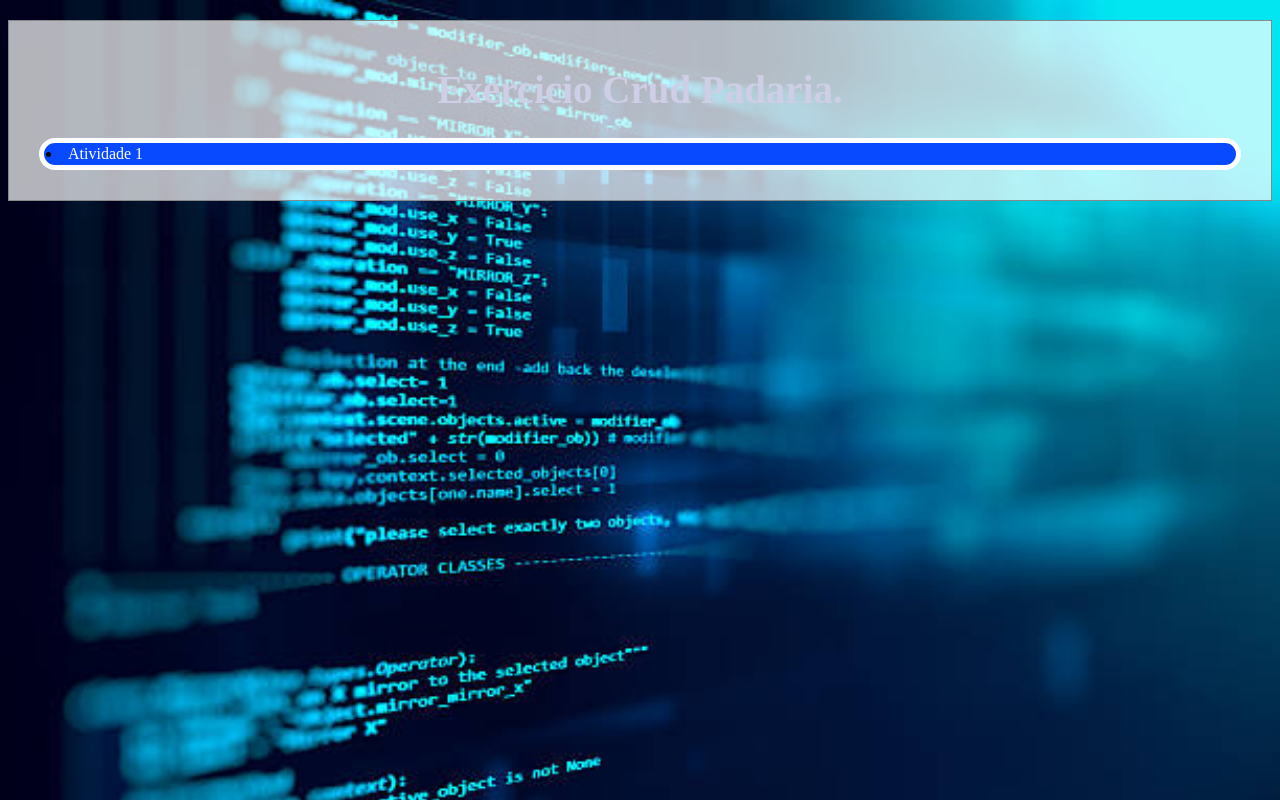
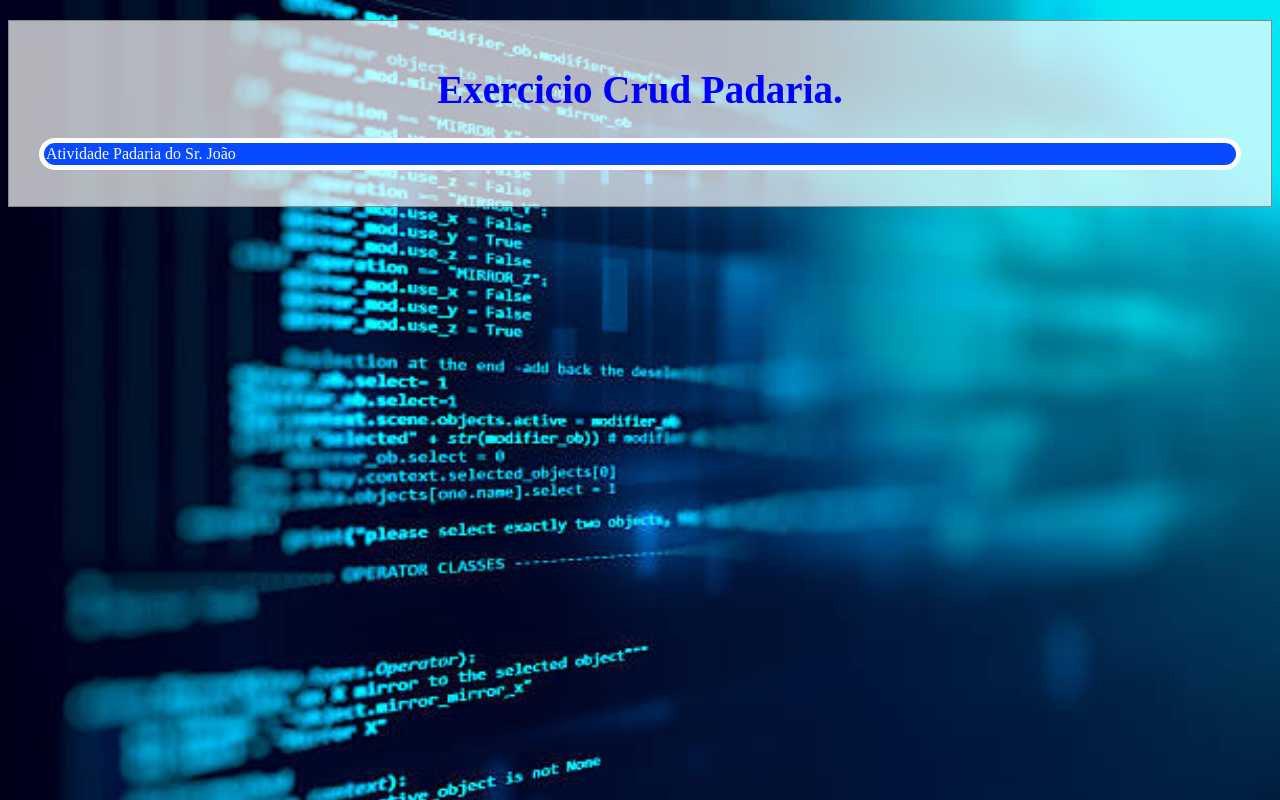
Before and after one commit to JeanLucaCruz/Desperta.dev, a plain HTML site: page atividade-21-11/CrudPadariaJoão.html in a window 1280 px wide. Drawn offline with Linux system fonts and the light colour scheme.

Commit message:
Correção

```diff
--- a/atividade-21-11/CrudPadariaJoão.html
+++ b/atividade-21-11/CrudPadariaJoão.html
@@ -63,7 +63,8 @@
     h1 {
         font-size: 39px;
         text-align: center;
-        color: rgb(206, 206, 230);
+        color: Blue;
+
     }
 
 
@@ -73,7 +74,11 @@
   <div id="fundo"></div>
   <div id="conteudo">
     <h1>Exercicio Crud Padaria.</h1>
-    <li><a href="./atividade-21-11/padariaJoão.html">Atividade 1</a></li>
+    <ul>
+        <li><a href="./padariaJoão.html">Atividade Padaria do Sr. João</a></li>
+
+
+    </ul>
 
 
   </div>
```
